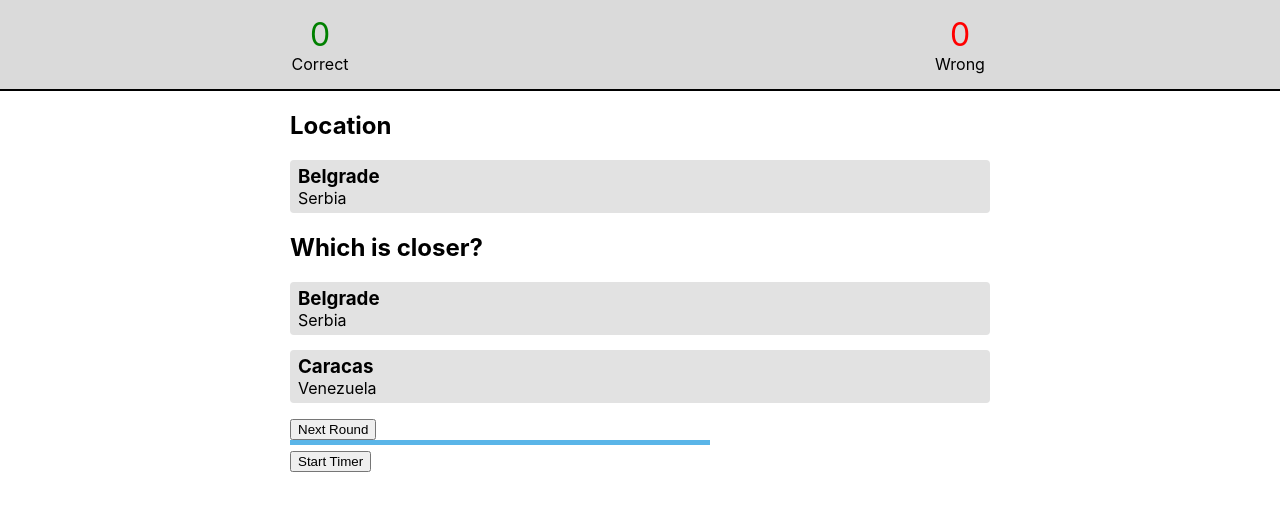
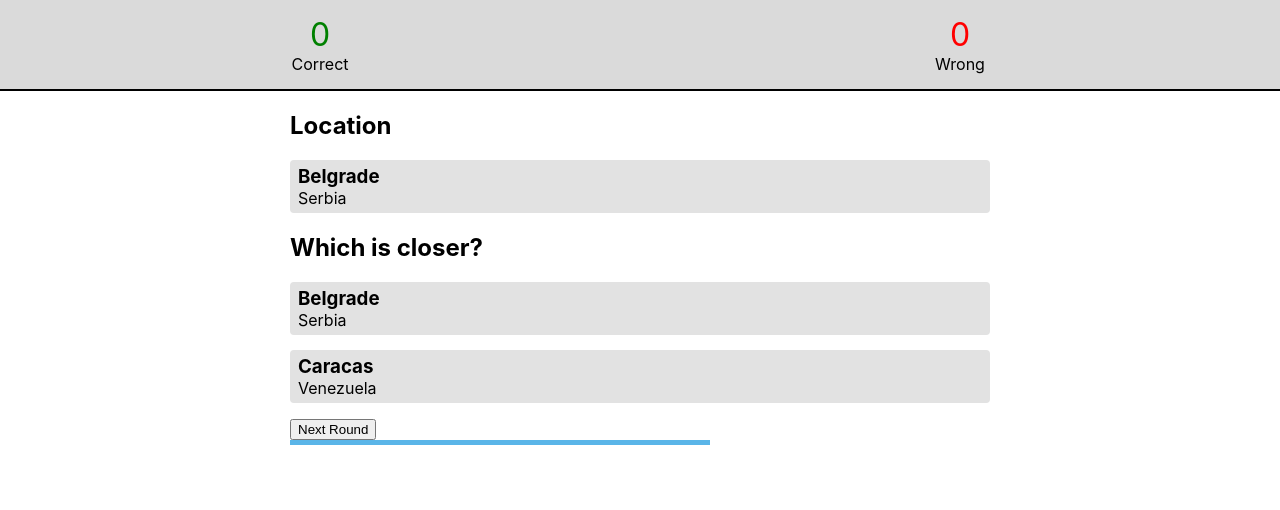
Before and after one commit to JohnAkerman/country-distance, a React (Create React App) app: page / in a window 1280 px wide. Shown: the top 510 px of the page. Built offline with nearby package versions, Linux system fonts and the light colour scheme.

Commit message:
Cleaned timer markup

```diff
--- a/src/components/Timer/Timer.js
+++ b/src/components/Timer/Timer.js
@@ -78,10 +78,7 @@ class Timer extends Component {
         classes += (this.state.progress < 20) ? ' low' : ''
 
         return (
-            <div>
-                <div className={classes} style={{width: this.state.progress + '%'}}></div>
-                <button onClick={this.startTimer}>Start Timer</button>
-            </div>
+            <div className={classes} style={{ width: this.state.progress + '%'}}></div>
         )
     }
 }
```
